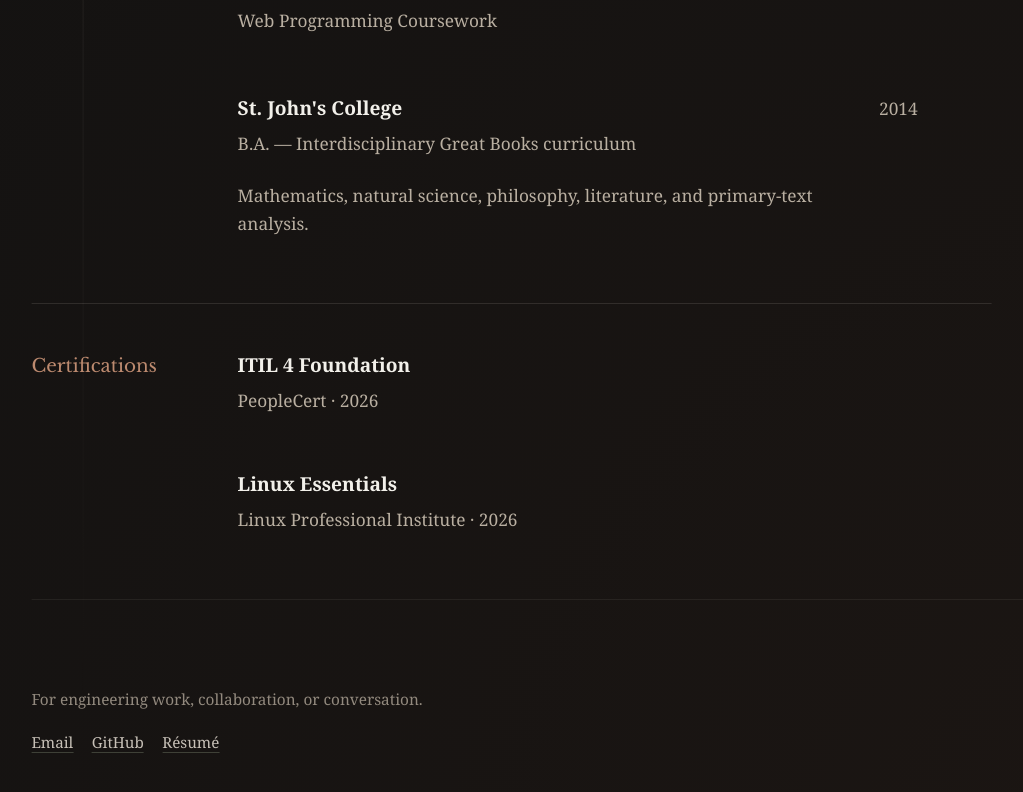
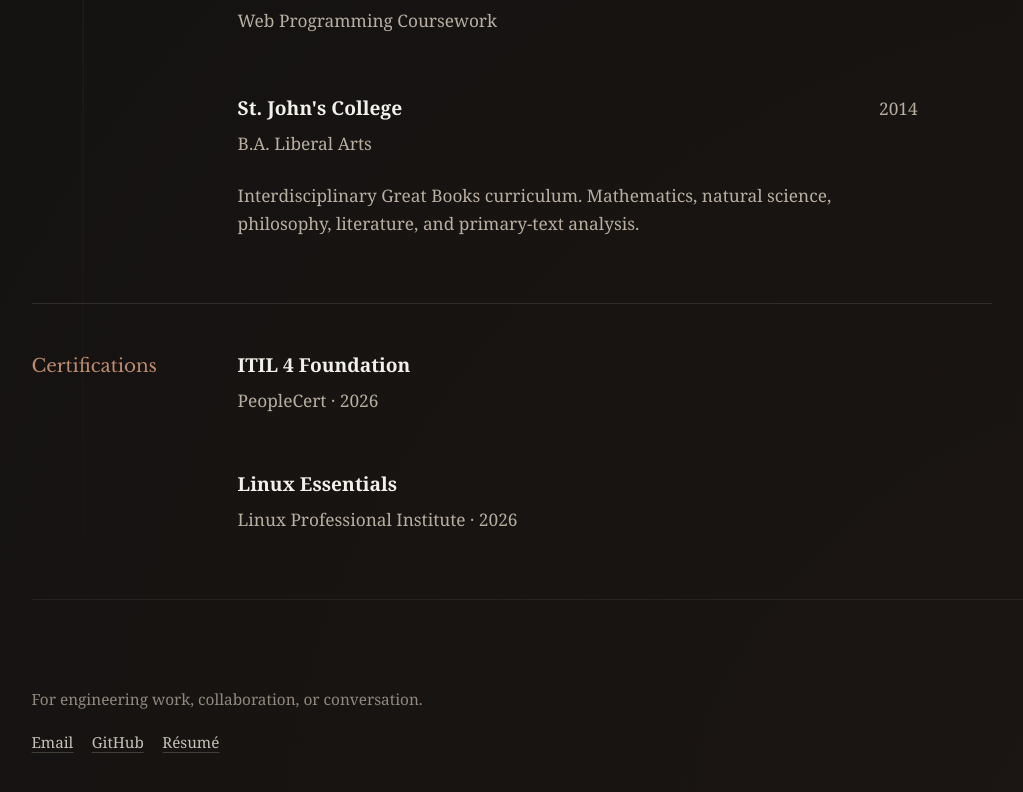
Before and after one commit to mroseehrlich/miaroseehrlich.com, a Next.js app: page /resume in a window 1280 px wide. Shown: the part 2561-3353 px from the top of the page, without its empty margins (73-1096 px from the left). Built offline with nearby package versions, Linux system fonts and the light colour scheme.

Commit message:
Update resume education copy

```diff
--- a/src/app/(site)/resume/page.jsx
+++ b/src/app/(site)/resume/page.jsx
@@ -75,9 +75,9 @@ const education = [
   },
   {
     institution: "St. John's College",
-    degree: "B.A. — Interdisciplinary Great Books curriculum",
+    degree: "B.A. Liberal Arts",
     detail:
-      "Mathematics, natural science, philosophy, literature, and primary-text analysis.",
+      "Interdisciplinary Great Books curriculum. Mathematics, natural science, philosophy, literature, and primary-text analysis.",
     date: "2014",
   },
 ];
```
